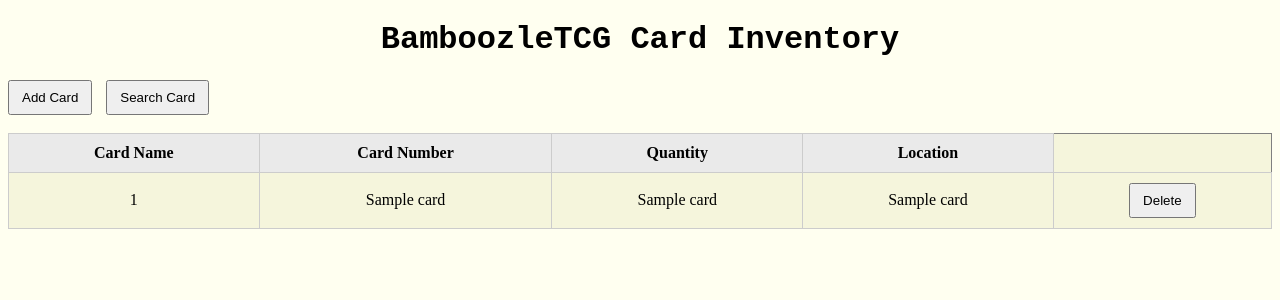
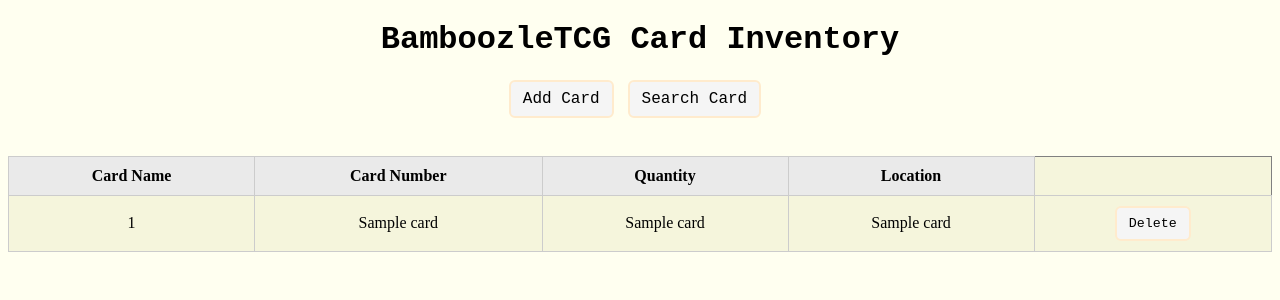
Before and after one commit to qluu8/Inventory-Tracking-App-Web-App-, a Flask app: template templates/index.html in a window 1280 px wide. Shown: the top 300 px of the page. Run offline with Flask 3, Linux system fonts and the light colour scheme; the template is opened without the code that fills it: most values are stand-ins (such as "Sample title", 1, 10 or a date in 2020).

Commit message:
Edit to reflect css styling

```diff
--- a/templates/index.html
+++ b/templates/index.html
@@ -8,13 +8,9 @@
     <body>
         <h1>BamboozleTCG Card Inventory</h1>
 
-        <div>
-            <a href="/add">
-                <button>Add Card</button>
-            </a>
-            <a href="/search">
-                <button>Search Card</button>
-            </a>
+        <div class="button-container">
+            <a href="/add"class="button">Add Card</a>
+            <a href="/search"class="button">Search Card</a>
         </div>
 
         <br>
@@ -36,7 +32,7 @@
                     <form method="POST" action="/delete">
                         <input type="hidden" name="cardName" value="{{ card[0] }}">
                         <input type="hidden" name="cardID" value="{{ card[1] }}">
-                        <button type="submit">Delete</button>
+                        <button type="submit" class="button">Delete</button>
                     </form>
                 </td>
             </tr>
```
